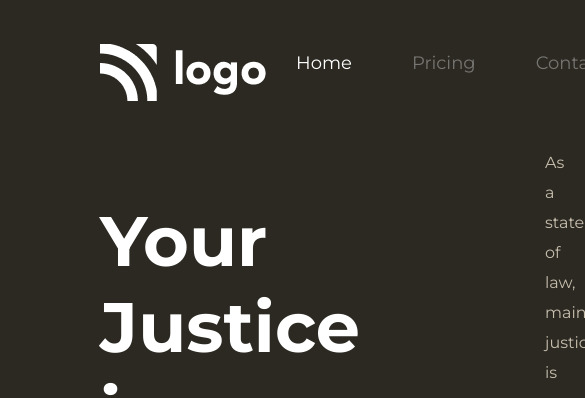
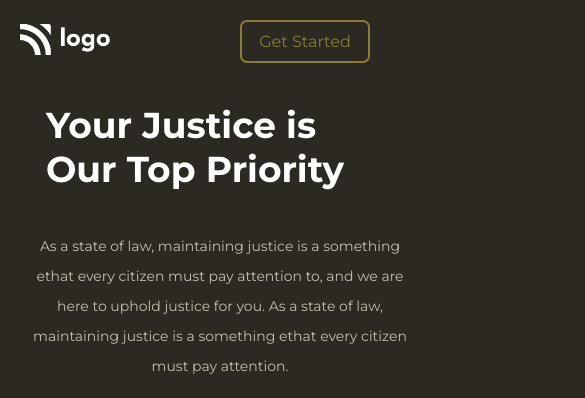
Before and after one commit to nishok19/html-css-proj-3, a plain HTML site: page index.html in a window 390 px wide. Shown: the top 398 px of the page, 585 px wide, since content can reach past the window. Drawn offline with Linux system fonts and the light colour scheme; a web font is replaced by a local one.

Commit message:
Fixed issues and made responsive only for mobile

```diff
--- a/index.html
+++ b/index.html
@@ -25,10 +25,10 @@
     <div class="container">
       <section aria-label="navbar">
         <nav class="navbar">
-          <div>
+          <div class="nav-logo">
             <img src="./assets/white-logo.png" alt="logo" class="logo" />
           </div>
-          <div>
+          <div class="nav-list">
             <ul class="list">
               <li class="list-item active">Home</li>
               <li class="list-item">Pricing</li>
--- a/sandbox.config.json
+++ /dev/null
@@ -1,3 +0,0 @@
-{
-  "template": "static"
-}
--- a/style.css
+++ b/style.css
@@ -120,3 +120,47 @@ section[aria-label="hero"] {
   height: 60px;
   margin: auto;
 }
+
+@media (max-width: 480px) {
+  .container {
+    width: 100vw;
+  }
+  .nav-list {
+    display: none;
+  }
+
+  /*  */
+  .hero-content {
+    display: flex;
+    flex-direction: column;
+  }
+
+  .hero-heading {
+    font-size: 36px;
+    margin: 20px;
+    width: max-content;
+    align-self: center;
+  }
+
+  .hero-description {
+    font-size: 14px;
+    margin: 20px;
+    width: max-content;
+    padding: 0;
+    inline-size: 400px;
+    text-align: center;
+  }
+
+  .navbar {
+    margin: 20px;
+  }
+  .nav-button {
+    font-size: 16px;
+    padding: 10px;
+    width: 130px;
+  }
+
+  .nav-logo img {
+    width: 90px;
+  }
+}
```
Also changed, not shown: package.json (deleted, +0 -24 lines), test.html (deleted, +0 -12 lines), Readme.md, thumbnail.png (deleted), 2 other files.
